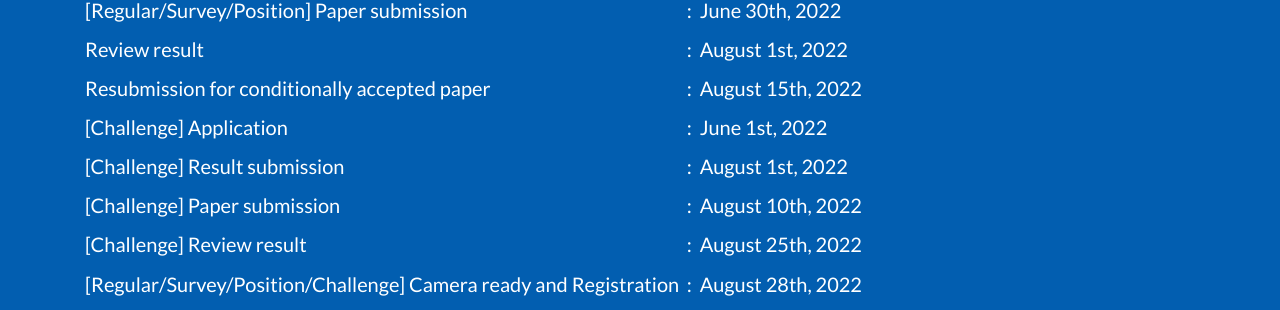
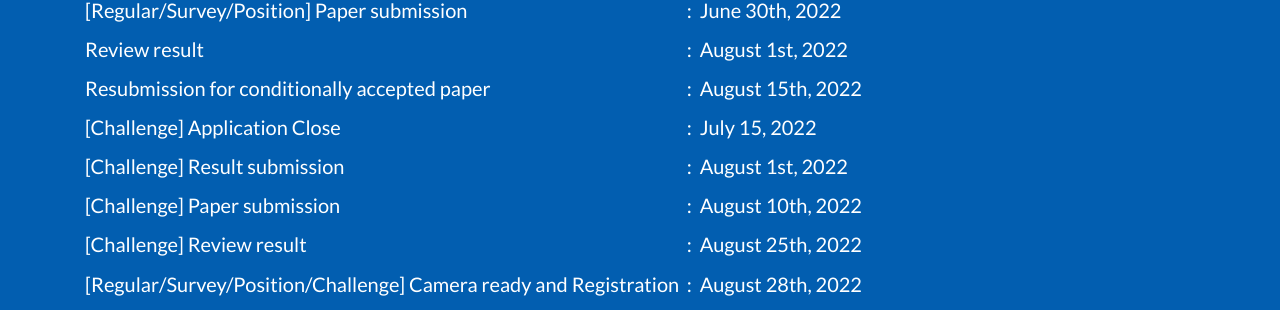
Before and after one commit to abc-research/abc-research.github.io, a Jekyll site: the page built from index.html, in a window 1280 px wide and 900 px high, scrolled down 2573 px. Shown: the part 145-455 px from the top of the window. Built offline with Jekyll 4.4.1, drawn with Linux system fonts in a browser that asks for light colours.

Commit message:
Update _config.yml

```diff
--- a/_config.yml
+++ b/_config.yml
@@ -377,8 +377,8 @@ cfp:
     - name: "Resubmission for conditionally accepted paper"
       date: August 15th, 2022
       #<strike style="color:gray">Sep. 1st</strike>
-    - name: "[Challenge] Application"
-      date: June 1st, 2022
+    - name: "[Challenge] Application Close"
+      date: July 15, 2022
 #    - name: <span style="color:#CEF9DC">[Challenge] Application</span>
 #      date: <span style="color:#CEF9DC">Aug. 17th, 2021 <b>(Extended!)</b> (Anywhere on Earth)!</span>
 #    <strike style="color:gray">Jul. 1st</strike>
```
